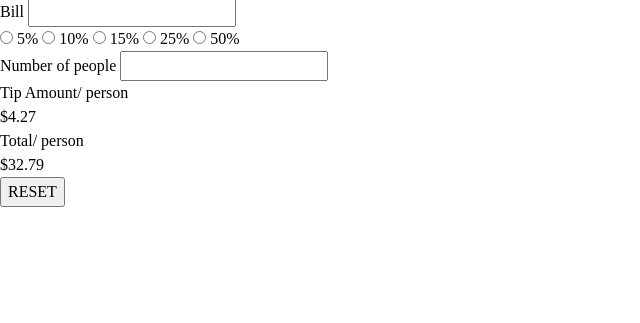
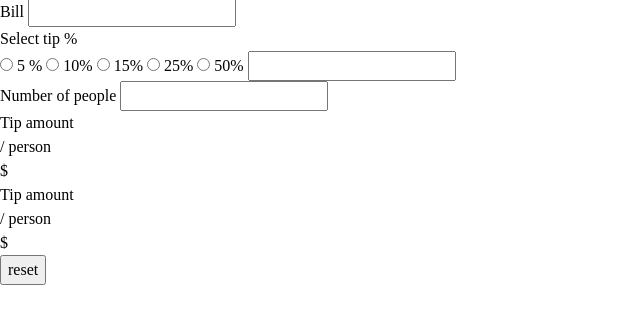
Before and after one commit to JEWebDev/tip-calculator-app, a plain HTML site: page index.html in a window 1280 px wide. Shown: the part 57-380 px from the top of the page, without its empty margins (0-640 px from the left). Drawn offline with Linux system fonts and the light colour scheme.

Commit message:
Update HTML
Updated HTML to give it a better structure

```diff
--- a/index.html
+++ b/index.html
@@ -18,19 +18,22 @@
     <style></style>
   </head>
   <body>
-    <main class="wrapper">
+    <main>
       <header>
-        <img src="images/logo.svg" alt="splitter logo" />
+        <img src="images/logo.svg" alt="splitter written used as a logo" />
       </header>
-      <section class="calculator">
-        <div class="bill-input-container">
+
+      <article class="calculator-wrapper">
+        <div class="wrapper">
           <label for="bill">Bill</label>
           <input type="number" name="bill" id="bill" />
         </div>
 
-        <div class="tip-input-container">
+        <div class="select-tip-wrapper">
+          <label for="form">Select tip %</label>
+          <form>
             <input type="radio" name="tip" id="5" value="0.05" />
-          <label for="5">5%</label>
+            <label for="5">5 %</label>
 
             <input type="radio" name="tip" id="10" value="0.1" />
             <label for="10">10%</label>
@@ -43,27 +46,36 @@
 
             <input type="radio" name="tip" id="50" value="0.5" />
             <label for="50">50%</label>
+
+            <input type="number" name="custom" id="custom-tip" />
+          </form>
+
+          <div class="wrapper">
+            <label for="people">Number of people</label>
+            <input type="number" name="people" id="people" />
           </div>
 
-        <div class="people-input-container">
-          <span>Number of people</span>
-          <input type="number" name="people" id="people" />
+          <div class="results-container">
+            <div class="results-wrapper">
+              <div class="wrapper">
+                <p>Tip amount</p>
+                <span>/ person</span>
               </div>
-      </section>
-
-      <section class="results">
-        <div class="tip-amount-container">
-          <p>Tip Amount<span>/ person</span></p>
-          <span>$4.27</span>
+              <p class="tip-amount">$</p>
             </div>
 
-        <div class="total-amount-container">
-          <p>Total<span>/ person</span></p>
-          <span>$32.79</span>
+            <div class="results-wrapper">
+              <div class="wrapper">
+                <p>Tip amount</p>
+                <span>/ person</span>
+              </div>
+              <p class="total-amount">$</p>
             </div>
 
-        <button class="reset-button">RESET</button>
-      </section>
+            <button class="reset-button">reset</button>
+          </div>
+        </div>
+      </article>
     </main>
     <!-- <div class="attribution">
       Challenge by
```
Lines whose indentation alone changed are shown as unchanged.
